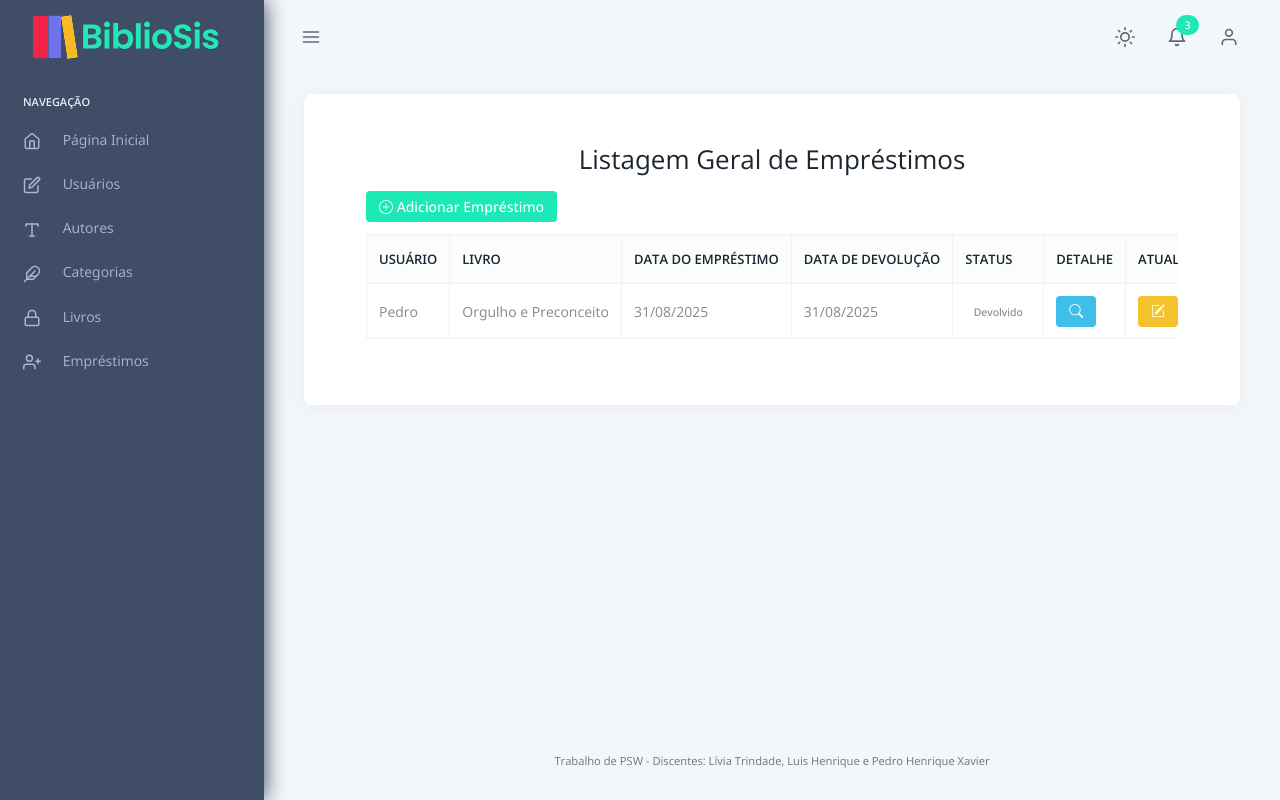
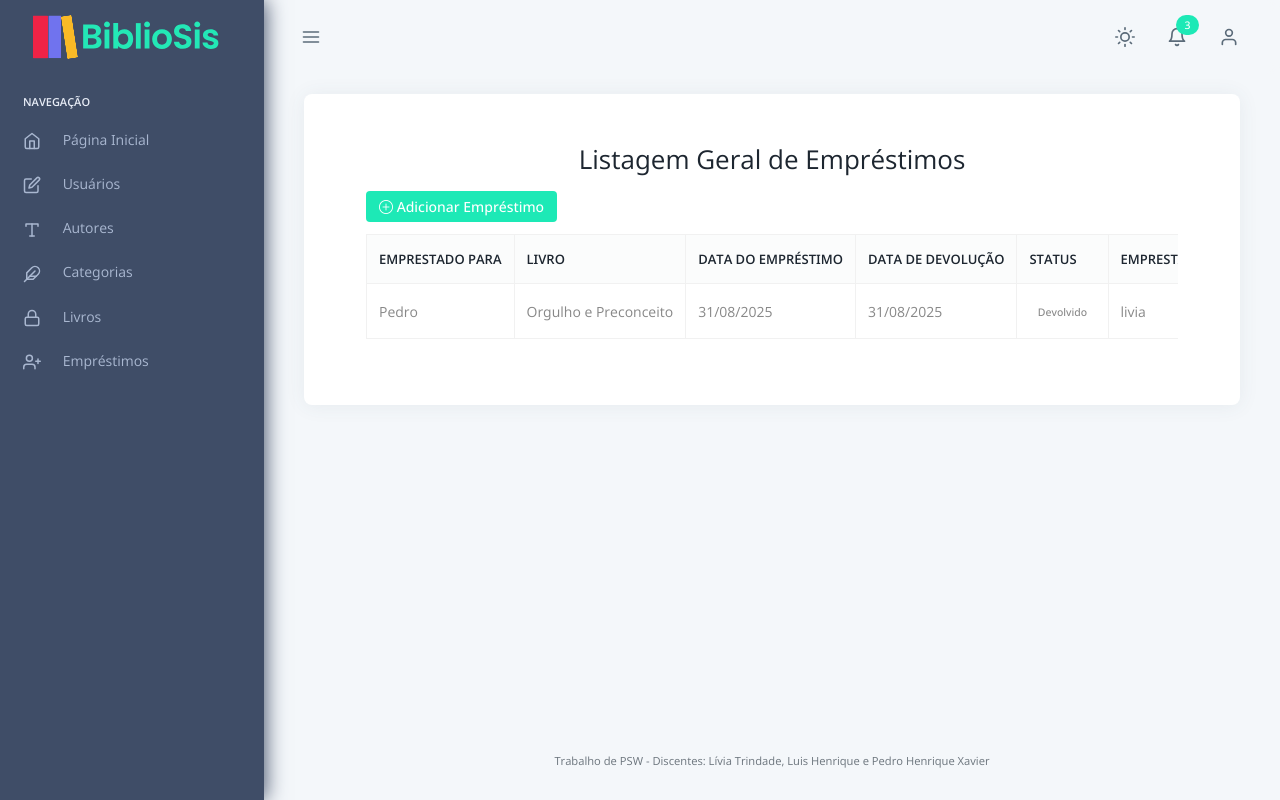
Before and after one commit to livia-trindade/psw-biblioteca, a Django app: page /emprestimo/ in a window 1280 px wide. Run offline with Django 5.2, Linux system fonts and the light colour scheme; a user stored in the database is signed in; data comes from the database, SQL or seed files in the repository; both versions use the stored data as it was after the commit.

Commit message:
Adicionado emprestador na tabela de emprestimo

```diff
--- a/templates/emprestimo/index.html
+++ b/templates/emprestimo/index.html
@@ -17,11 +17,12 @@
         <table class="table table-hover table-bordered align-middle">
             <thead class="table-dark">
                 <tr>
-                    <th>Usuário</th>
+                    <th>Emprestado para</th>
                     <th>Livro</th>
                     <th>Data do Empréstimo</th>
                     <th>Data de Devolução</th>
                     <th>Status</th>
+                    <th>Emprestador</th>
                     {% if perms.emprestimo.view_emprestimo %}
                         <th>Detalhe</th>
                     {% endif %}
@@ -48,6 +49,7 @@
                                 <em>Não devolvido</em>
                             {% endif %}
                         </td>
+
                         <td>
                             {% if emprestimo.status == 'andamento' %}
                                 <span class="badge bg-primary">Em andamento</span>
@@ -56,6 +58,10 @@
                             {% elif emprestimo.status == 'devolvido' %}
                                 <span class="badge bg-success">Devolvido</span>
                             {% endif %}
+                        </td>
+
+                        <td>
+                            {{request.user.username}}
                         </td>
 
                         {% if perms.emprestimo.view_emprestimo %}
```
Also changed, not shown: db.sqlite3.
